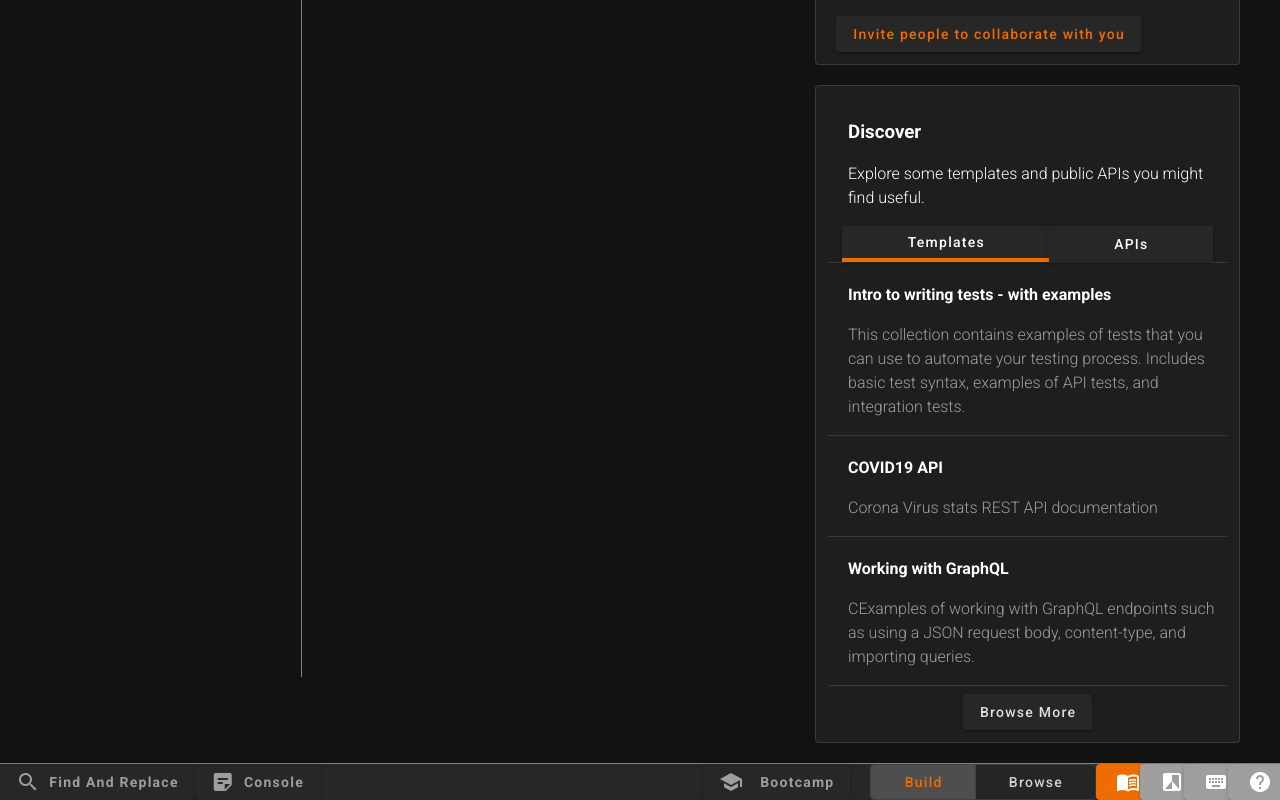
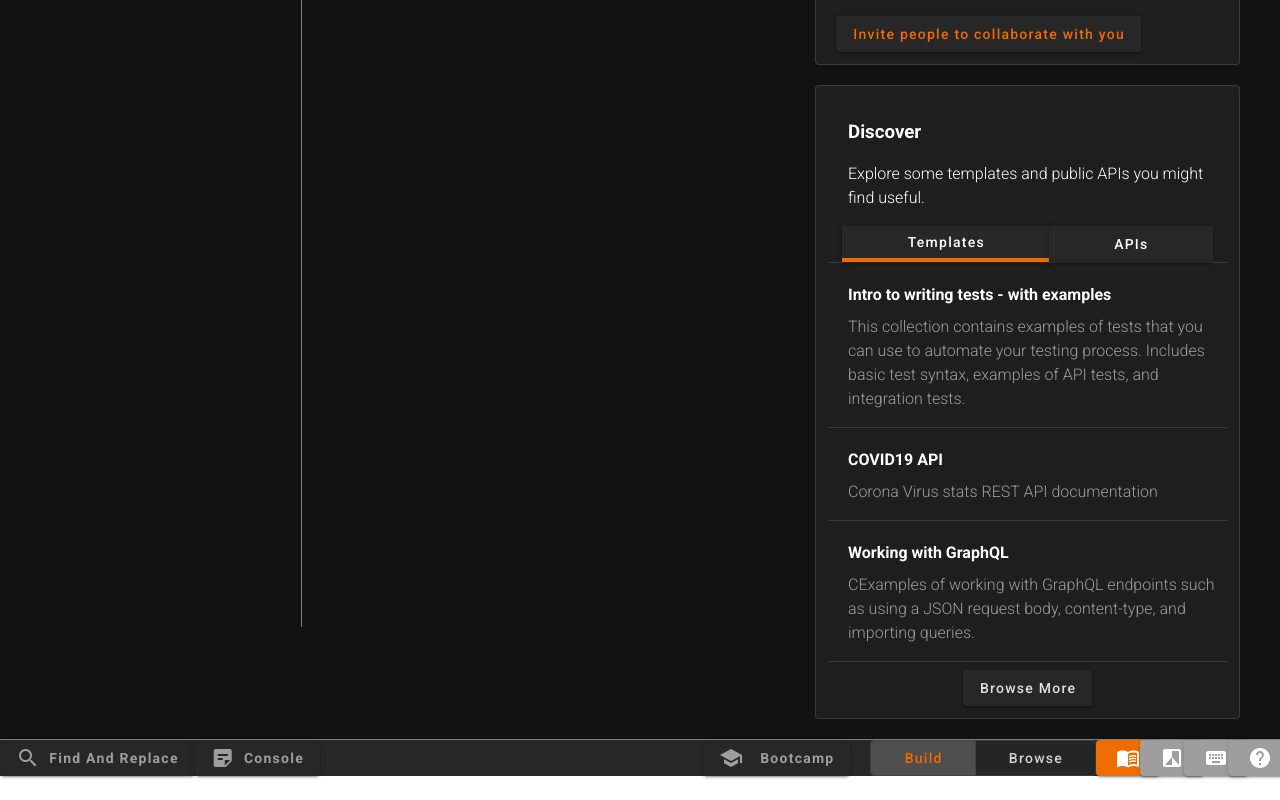
Before and after one commit to Abir-Bouhriz/Postman-UI-Clone, a Vue app: page / in a window 1280 px wide. Shown: the part 1483-2283 px from the top of the page. After the commit the page ends 2259 px from the top, so only its background shows below. Built offline with nearby package versions, Linux system fonts and the light colour scheme.

Commit message:
screenshots

```diff
--- a/src/views/Home.vue
+++ b/src/views/Home.vue
@@ -3,7 +3,7 @@
     <v-app>
       <v-row>
         <v-col cols="12" lg="3" >
-          <div class="px-3" style="background:#121212; border-right:1px solid grey; height: 2100px;">
+          <div class="px-3" style="background:#121212; border-right:1px solid grey; height: 2050px;">
             <v-text-field
               outlined rounded hide-details dense
               label="Filter"
@@ -212,17 +212,16 @@
               <v-divider></v-divider>
                 </div>
                  <h4 class="ml-5 mt-5 ">Intro to writing tests - with examples</h4>
-                <p class="ml-5 mt-4 grey--text font-weight-light">This collection contains examples of tests that you can use to automate your
+                <p class="ml-5 mt-2 grey--text font-weight-light">This collection contains examples of tests that you can use to automate your
                    testing process. Includes basic test syntax, examples of API tests, and integration tests.
                 </p>
                 <v-divider></v-divider>
                 <h4 class="ml-5 mt-5 ">COVID19 API</h4>
-                <p class="ml-5 mt-4 grey--text font-weight-light">Corona Virus stats REST API documentation
+                <p class="ml-5 mt-2 grey--text font-weight-light">Corona Virus stats REST API documentation
                 </p>
                 <v-divider></v-divider>
-                <h4 class="ml-5 mt-5 ">Working with GraphQL
-</h4>
-                <p class="ml-5 mt-4 grey--text font-weight-light">CExamples of working with GraphQL endpoints such as using a JSON request body, content-type, and importing queries.
+                <h4 class="ml-5 mt-5 ">Working with GraphQL </h4>
+                <p class="ml-5 mt-2 grey--text font-weight-light">CExamples of working with GraphQL endpoints such as using a JSON request body, content-type, and importing queries.
                 </p>
                 <v-divider></v-divider>
                 <div class="text-center">
```
Also changed, not shown: screenshots/1.png (added).
